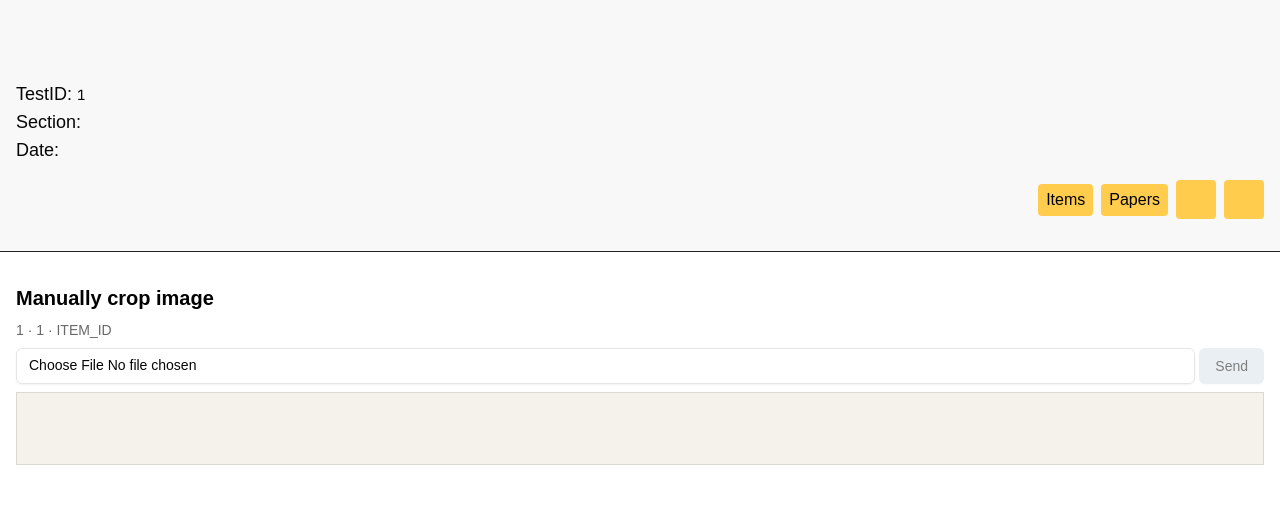
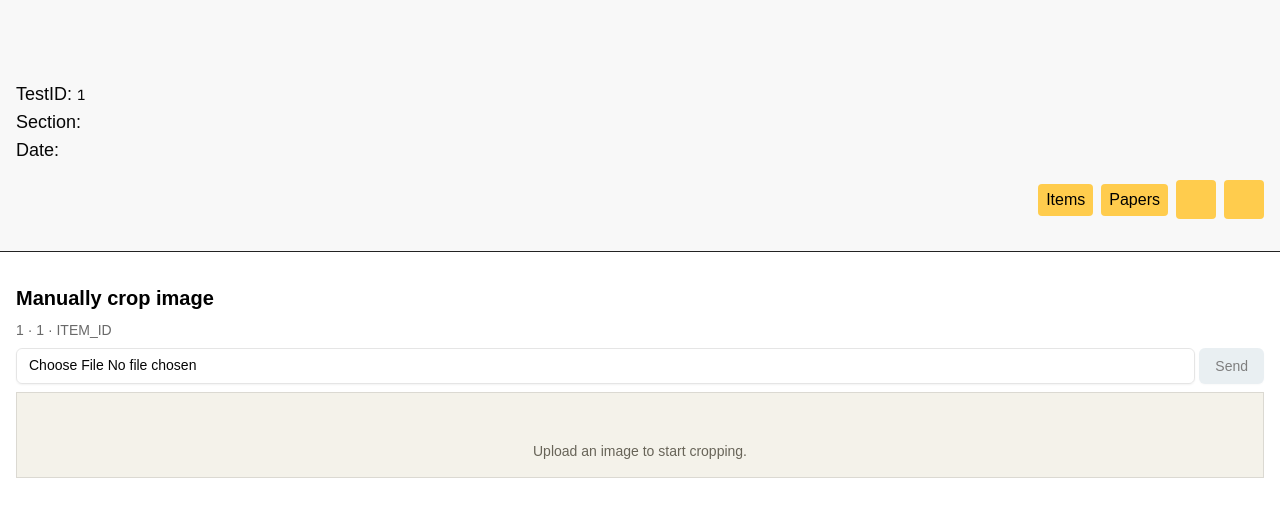
Before and after one commit to JoseTomanan/S3LAB-ai-grading, a SvelteKit app in the folder app/frontend/: page /1/papers/1/manual in a window 1280 px wide. Shown: the top 516 px of the page. Built offline with nearby package versions, Linux system fonts and the light colour scheme; no server answers; some icons are missing.

Commit message:
feat: display returned image after sending

```diff
--- a/app/frontend/src/routes/[test_id]/papers/[student_no]/manual/+page.svelte
+++ b/app/frontend/src/routes/[test_id]/papers/[student_no]/manual/+page.svelte
@@ -17,6 +17,8 @@
 	let canvasCropper: CropperInstance | null = $state(null);
 	let canvasFile: FileList | undefined = $state();
 	let canvasImageUrl: string | null = $state(null);
+
+	let responseImage: string = $state("");
 
 	function handleFileUpload(e: Event) {
 		const target = e.target as HTMLInputElement;
@@ -60,9 +62,9 @@
 			switch (response.status) {
 				case 200:
 					const result = await response.json();
-					canvasImageUrl = result.image_directory;
+					responseImage = result.image_directory;
+					canvasImageUrl = null;
 					alert("Addition successful.");
-					// window.location.reload();
 					break;
 				default:
 					alert(`${response.status} ${response.statusText}`);
@@ -96,9 +98,13 @@
 					src={canvasImageUrl}
 					cropper_props={{viewMode: 2, dragMode: "crop", initialAspectRatio: 1}}
 					/>
+	{:else if responseImage != ""}
+		<img class="border"
+					src={API_BASE_URL+responseImage} alt="Test item"/>
 	{:else}
-		<span class="py-4 border bg-muted text-muted-foreground">
+		<span class="py-4 border bg-muted text-muted-foreground flex flex-col items-center">
 			<MdiUpload class="h-8 w-full"/>
+			<p>Upload an image to start cropping.</p>
 		</span>
 	{/if}
 	{#if isOperationOngoing}
```
